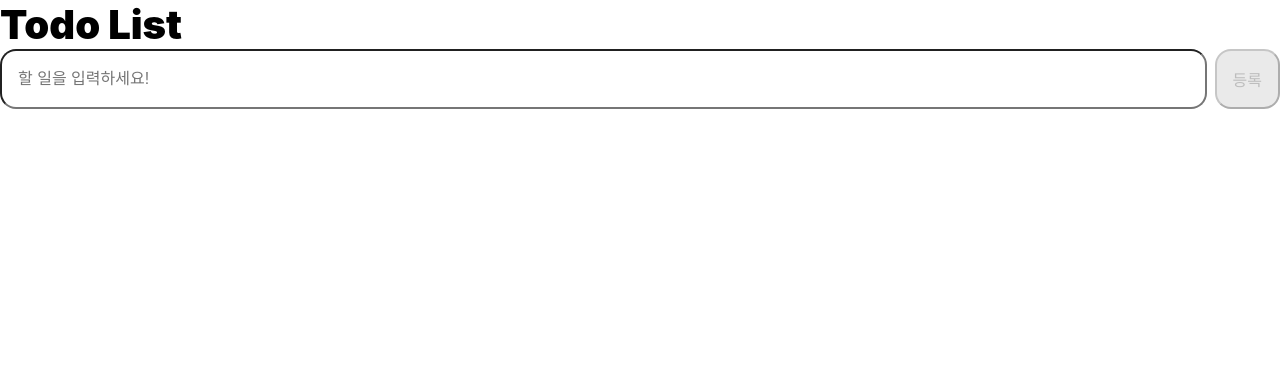
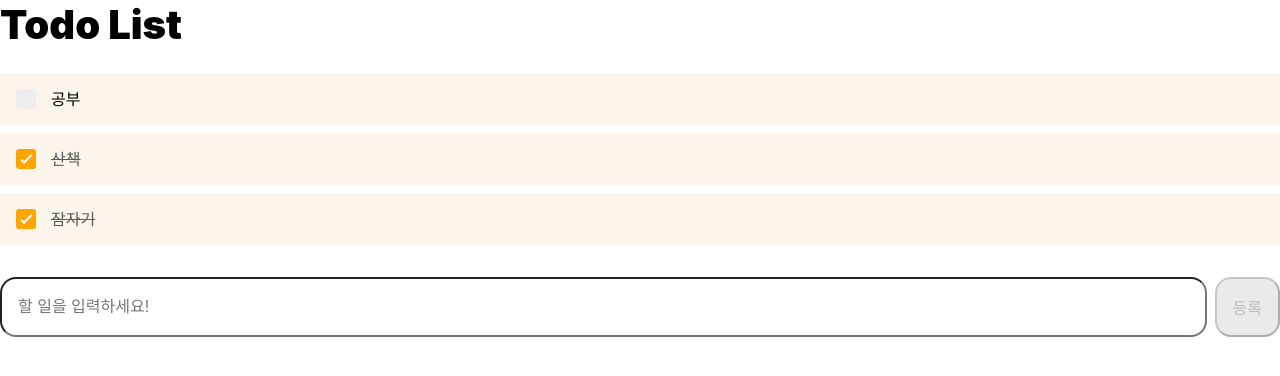
Before and after one commit to hoeun0723/ts-react-todo, a React (Create React App) app: page / in a window 1280 px wide. Shown: the top 376 px of the page. Built offline with nearby package versions, Linux system fonts and the light colour scheme.

Commit message:
feat: list component 구현 (#12)
Co-authored-by: Wang HoEun <hoeunwang@gmail.com>

```diff
--- a/src/App.tsx
+++ b/src/App.tsx
@@ -2,12 +2,29 @@ import React from "react";
 import Title from "./components/Title";
 import Container from "./components/Container";
 import Input from "./components/Input";
+import List from "./components/List";
 
 const App: React.FC = () => {
+  const items = [
+    {
+      text: "공부",
+    },
+    {
+      text: "산책",
+      done: true,
+    },
+    {
+      text: "잠자기",
+      done: true,
+    },
+  ];
   return (
     <div className="App">
       <Title />
-      <Input />
+      <Container>
+        <List items={items} />
+        <Input />
+      </Container>
     </div>
   );
 };
--- /dev/null
+++ b/src/components/List/index.tsx
@@ -0,0 +1,19 @@
+import React from "react";
+import * as S from "./style";
+import Item from "../Item";
+
+interface IListProps {
+  items: { text: string; done?: boolean }[];
+}
+
+const List = ({ items }: IListProps) => {
+  return (
+    <S.List>
+      {items.map(({ text, done = false }, i) => {
+        return <Item key={"todo" + i} text={text} done={done} />;
+      })}
+    </S.List>
+  );
+};
+
+export default List;
--- /dev/null
+++ b/src/components/List/style.ts
@@ -0,0 +1,20 @@
+import styled from "styled-components";
+
+const List = styled.section`
+  flex: 1;
+  width: 100%;
+  margin: 1.5rem 0;
+  overflow-y: scroll;
+
+  &::-webkit-scrollbar {
+    background: none;
+    width: 10px;
+  }
+
+  &::-webkit-scrollbar-thumb {
+    background: #ffa50073;
+    border-radius: 1rem;
+  }
+`;
+
+export { List };
```
